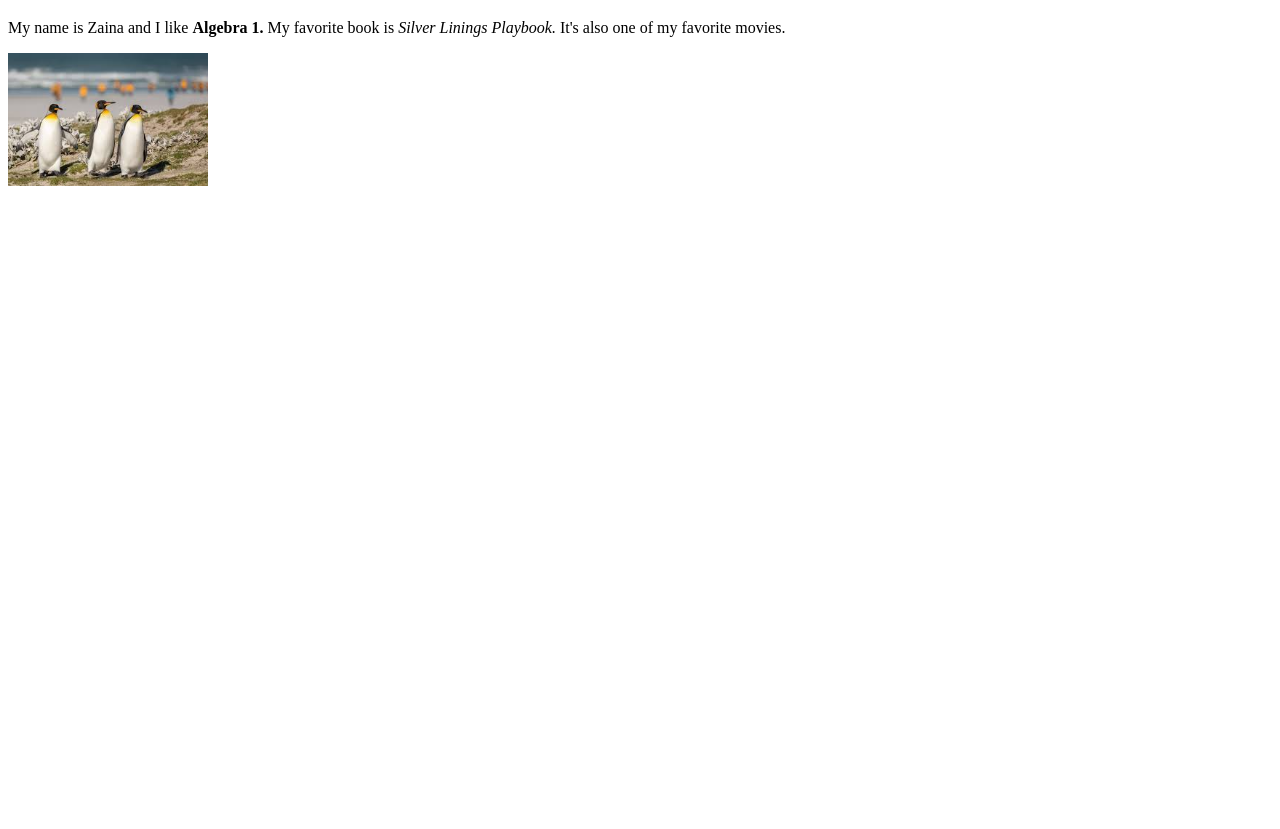
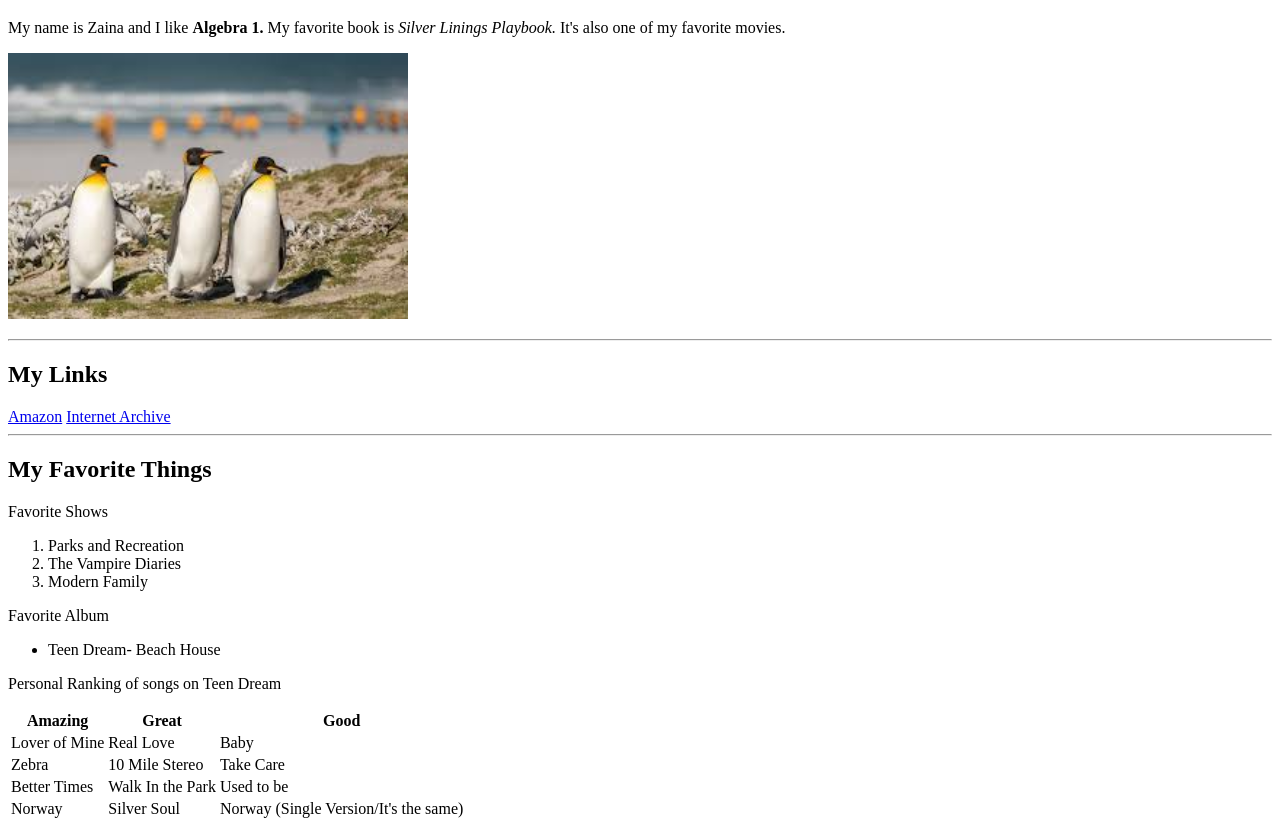
Before and after one commit to zainac2028/CS1-Unit1-Activity1, a plain HTML site: page index.html in a window 1280 px wide. Shown: the part 61-890 px from the top of the page. Before the commit the page ends 800 px from the top, so only its background shows below. Drawn offline with Linux system fonts and the light colour scheme.

Commit message:
added lists, spacing lines, and a table

```diff
--- a/index.html
+++ b/index.html
@@ -7,6 +7,7 @@
 
   </head>
 
+
   <body>
 
     <h1>Welcome to My Webpage</h1>
@@ -14,7 +15,71 @@
     <p>My name is Zaina and I like <strong>Algebra 1.</strong> My favorite book is <em>Silver Linings Playbook.</em> It's also one of my favorite movies.<p>
 
     <img src="penguins.jpeg"
-    width="200px">
+    width="400px">
+
+    <hr>
+
+    <h2>My Links</h2>
+
+    <a href="https://amazon.com">Amazon</a>
+    <a href="https://archive.org">Internet Archive</a>
+
+    <hr>
+
+    <h2>My Favorite Things</h2>
+
+    <p>Favorite Shows</p>
+
+    <ol>
+      <li>Parks and Recreation</li>
+      <li>The Vampire Diaries</li>
+      <li>Modern Family</li>
+
+    </ol>
+
+    <p>Favorite Album</p>
+
+    <ul>
+      <li>Teen Dream- Beach House</li>
+    </ul>
+
+    <p>Personal Ranking of songs on Teen Dream</p>
+
+    <table>
+      <tr>
+        <th>Amazing</th>
+        <th>Great</th>
+        <th>Good</th>
+      </tr>
+      <tr>
+        <td>Lover of Mine</td>
+        <td>Real Love</td>
+        <td>Baby</td>
+      </tr>
+      <tr>
+        <td>Zebra</td>
+        <td>10 Mile Stereo</td>
+        <td>Take Care</td>
+      </tr>
+      <tr>
+        <td>Better Times</td>
+        <td>Walk In the Park</td>
+        <td>Used to be</td>
+      </tr>
+      <tr>
+        <td>Norway</td>
+        <td>Silver Soul</td>
+        <td>Norway (Single Version/It's the same)</td>
+      </tr>
+
+
+
+
+
+
+
+
+    </table>
 
 
 
```
